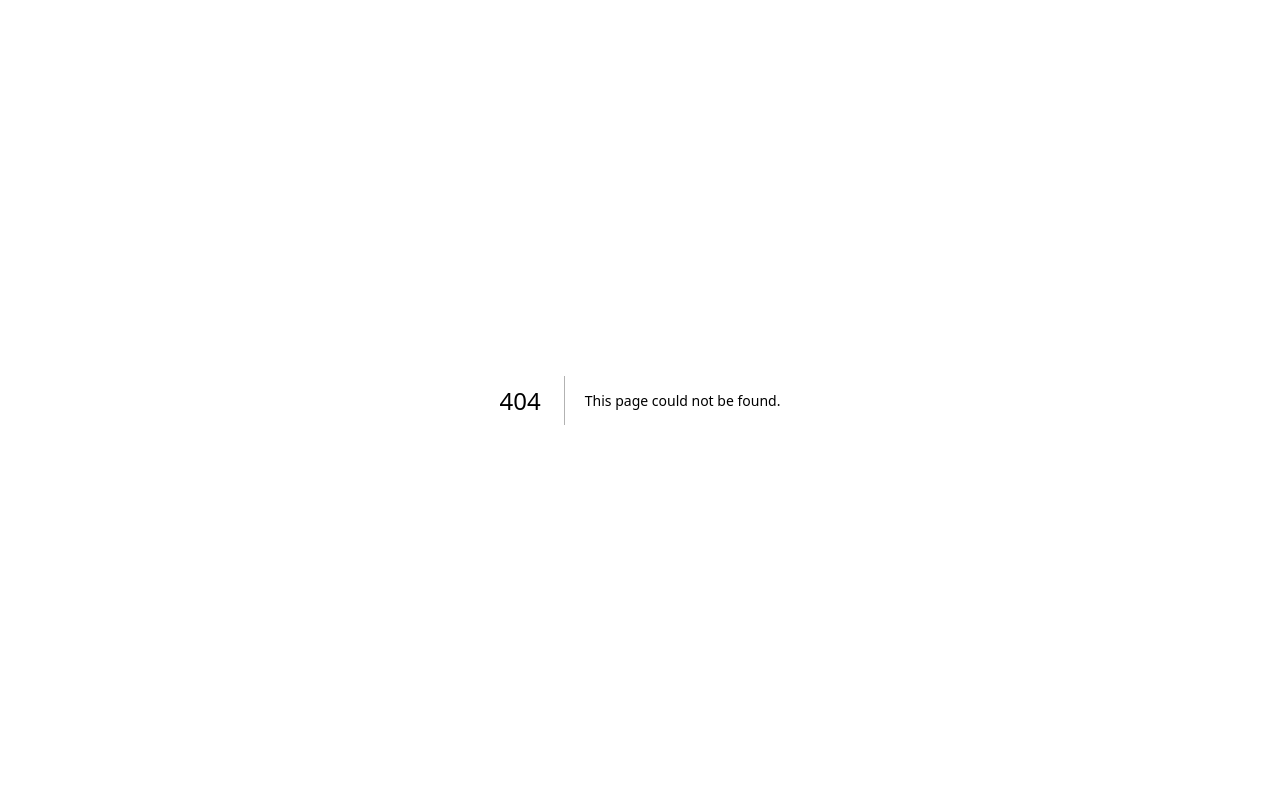
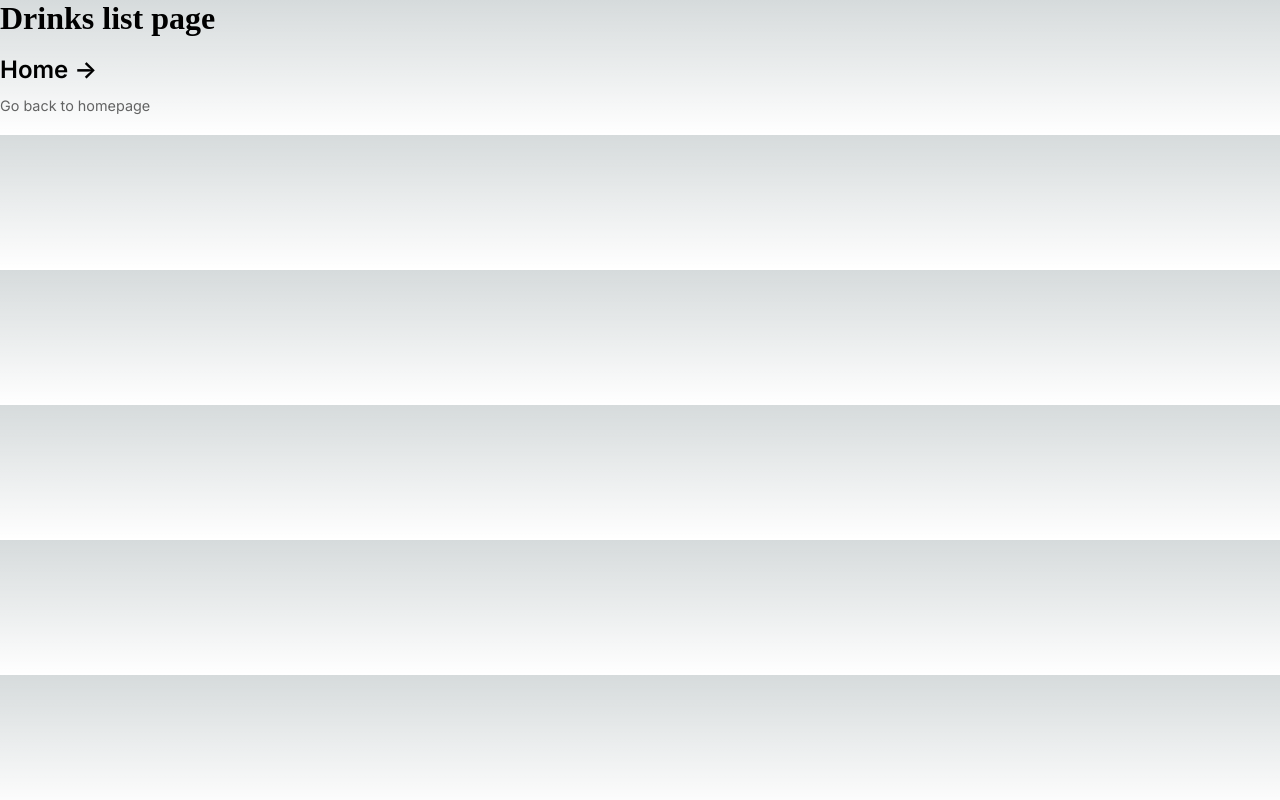
Before and after one commit to dylanconnolly/drinkee-ui, a Next.js app: page /drinks in a window 1280 px wide. Before the commit this address had no page. Built offline with nearby package versions, Linux system fonts and the light colour scheme.

Commit message:
wip add drinks pages

```diff
--- /dev/null
+++ b/src/pages/drinks/[id].tsx
@@ -0,0 +1,3 @@
+export default function Drink() {
+    return <h1>Single drink info page</h1>
+}
--- /dev/null
+++ b/src/pages/drinks/index.tsx
@@ -0,0 +1,22 @@
+import Link from 'next/link';
+import styles from '@component/styles/Home.module.css'
+import { Inter } from 'next/font/google'
+const inter = Inter({ subsets: ['latin'] })
+
+export default function Drinks() {
+  return (
+    <>
+    <h1>Drinks list page</h1>
+
+    <Link className={styles.card} href="/">
+      <h2 className={inter.className}>
+        Home <span>-&gt;</span>
+      </h2>
+      <p className={inter.className}>
+        Go back to homepage
+      </p>
+    </Link>
+    </>
+  )
+
+}
```
Also changed, not shown: src/pages/index.tsx (+9 -0 lines).
